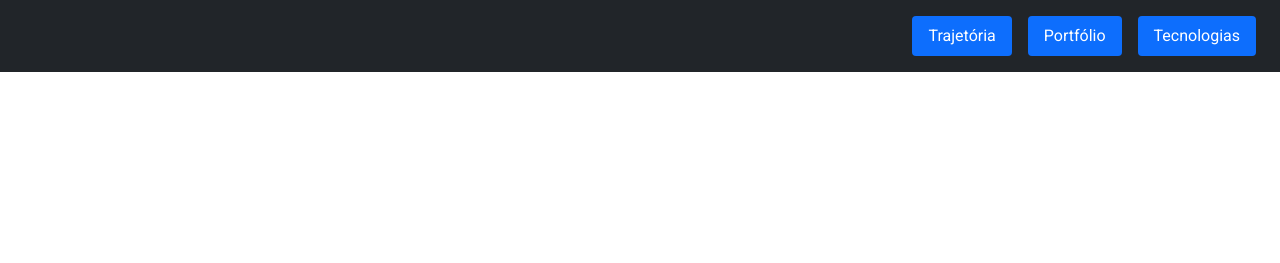
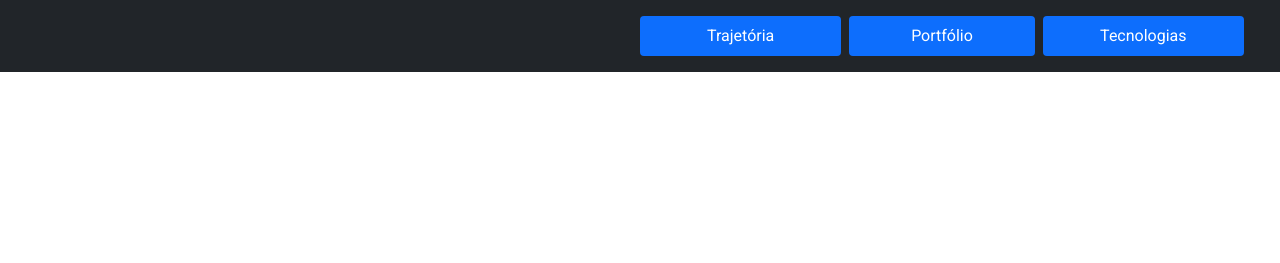
Before and after one commit to MurilloIDM/minicurso_bootstrap, a plain HTML site: page index.html in a window 1280 px wide. Shown: the top 263 px of the page. Drawn offline with nearby package versions, Linux system fonts and the light colour scheme.

Commit message:
New: Implementação do resposivo no menu

```diff
--- a/index.html
+++ b/index.html
@@ -11,22 +11,29 @@
 </head>
 <body>
   <header>
-    <nav class="navbar navbar-dark bg-dark d-flex flex-row-reverse py-3">
-      <ul class="nav nav-pills px-4">
-        <li class="nav-item">
-          <a class="nav-link active" href="">Trajetória</a>
-        </li>
-        <li class="nav-item">
-          <a class="nav-link active mx-3" href="">Portfólio</a>
-        </li>
-        <li class="nav-item">
-          <a class="nav-link active" href="">Tecnologias</a>
-        </li>
-      </ul>
+    <nav class="navbar navbar-dark navbar-expand-sm bg-dark d-flex py-3">
+      <div class="container-fluid">
+        <button class="navbar-toggler" type="button" data-bs-toggle="collapse" data-bs-target="#navbarTogglerDemo01" aria-controls="navbarTogglerDemo01" aria-expanded="false" aria-label="Toggle navigation">
+          <span class="navbar-toggler-icon"></span>
+        </button>
+
+        <ul class="nav nav-pills px-4 collapse navbar-collapse flex-column flex-sm-row mt-4 mt-sm-0 justify-content-sm-end" id="navbarTogglerDemo01">
+          <li class="nav-item col-12 col-sm-3 col-lg-2">
+            <a class="nav-link active w-100 text-center" href="">Trajetória</a>
+          </li>
+          <li class="nav-item col-12 col-sm-3 col-lg-2">
+            <a class="nav-link active my-3 my-sm-0 mx-sm-2 text-center" href="">Portfólio</a>
+          </li>
+          <li class="nav-item col-12 col-sm-3 col-lg-2">
+            <a class="nav-link active w-100 text-center" href="">Tecnologias</a>
+          </li>
+        </ul>
+
+      </div>
     </nav>
 
     <section class="apresentation d-flex align-items-center">
-      <div class="col-lg-6 ps-5 mt-3">
+      <div class="col-sm-7 col-xl-6 ps-5 pe-5 pe-sm-0 mt-3">
         <h1 class="text-primary fw-bold mb-0">
           Prazer,
         </h1>
```
